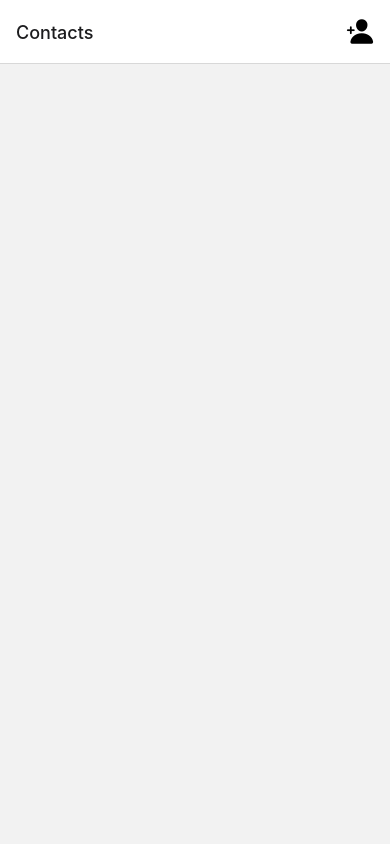
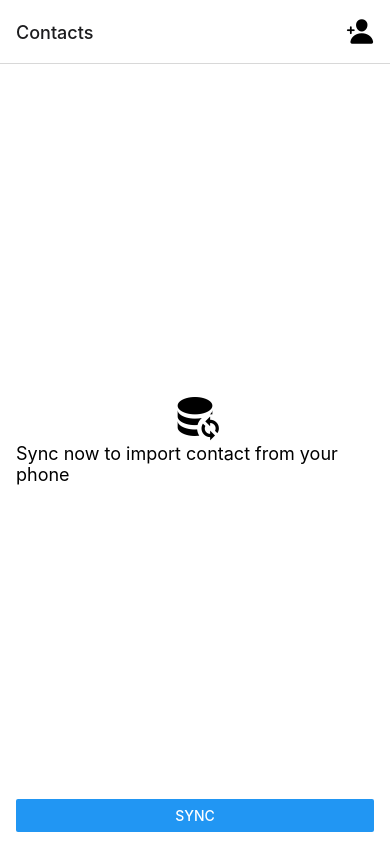
Before and after one commit to rameshvishnoi90904/My-Contacts, a React Native app: screen /Home in a window 390 px wide. Built offline with nearby package versions, Linux system fonts and the light colour scheme.

Commit message:
feat: Added ContactList and Detail Screen

```diff
--- a/package.json
+++ b/package.json
@@ -18,7 +18,9 @@
     "@react-navigation/stack": "^6.0.7",
     "react": "17.0.2",
     "react-native": "0.65.1",
+    "react-native-contacts": "^7.0.2",
     "react-native-gesture-handler": "^1.10.3",
+    "react-native-permissions": "^3.0.5",
     "react-native-safe-area-context": "^3.3.0",
     "react-native-screens": "^3.6.0",
     "react-native-vector-icons": "^8.1.0"
--- a/src/screens/HomeScreen.js
+++ b/src/screens/HomeScreen.js
@@ -1,11 +1,194 @@
-import React from 'react';
-import {Image, View, TouchableOpacity, Text} from 'react-native';
+import React, {useEffect, useState, useContext} from 'react';
+import {
+  SafeAreaView,
+  ScrollView,
+  StatusBar,
+  StyleSheet,
+  Text,
+  useColorScheme,
+  View,
+  Button,
+  PermissionsAndroid,
+  FlatList,
+  Touchable,
+  TouchableOpacity
+} from 'react-native';
 
-const HomeScreen = () => {
+import Contacts from 'react-native-contacts';
+import {checkMultiple, PERMISSIONS, requestMultiple, request} from 'react-native-permissions';
+import AsyncStorage from '@react-native-async-storage/async-storage';
+import Icon from 'react-native-vector-icons/MaterialCommunityIcons'
+import { UserContext } from '../context/context';
+import { getUserInitials } from '../helper';
+const colorList = [
+  '#4a5568',
+  '#c53030',
+  '#c05621',
+  '#b7791f',
+  '#2f855a',
+  '#2c7a7b',
+  '#2b6cb0',
+  '#4c51bf',
+  '#6b46c1',
+  '#b83280',
+]
+
+const HomeScreen = ({navigation}) => {
+    const [userState, updateState] = useContext(UserContext);
+    const sync = () => {
+        try {
+          checkMultiple([PERMISSIONS.ANDROID.WRITE_CONTACTS, PERMISSIONS.ANDROID.READ_CONTACTS]).then((result) => {
+            requestMultiple([PERMISSIONS.ANDROID.WRITE_CONTACTS, PERMISSIONS.ANDROID.READ_CONTACTS]).then((res) => {
+              getContacts();
+            });
+          });
+        } catch (error) {
+            console.log("Error :: ",error)
+        }
+    }
+
+    const getContacts = () => {
+      Contacts.getAll().then(contacts => {
+        const stringifiedValue = JSON.stringify(contacts);
+        AsyncStorage.setItem("@contacts",stringifiedValue)
+        updateState({type: "triggerSync"})
+        updateState({type: "init", data: {contactList: contacts}})
+      })
+    }
+
+    const navigateToContactDetail = (data, selectedColor) => {
+      navigation.navigate("Contact Details",{
+        contactInfo: data,
+        selectedColor: selectedColor
+      })
+    }
+    const navigateToEdit = (data) => {
+      navigation.navigate("Edit Contact",{
+        contactInfo: data,
+      })
+    }
+    const renderContactItem = ({item, index}) => {
+      let contactNumber;
+      if (item.phoneNumbers && item.phoneNumbers[0]) {
+        contactNumber = item.phoneNumbers[0].number;
+      }
+      let userInitials = getUserInitials(item);
+      const selectedColor = colorList[index%10];
+      return (
+        <TouchableOpacity
+        accessibilityRole="link"
+        accessibilityHint={`${item.givenName} ${item.familyName} Contact Item`}
+        style={styles.contactItem}
+        onPress={() => navigateToContactDetail(item, selectedColor)}>
+          <View style={[styles.profilePicture, {backgroundColor: selectedColor}]}>
+            <Text style={styles.userInitials}>{userInitials}</Text>
+          </View>
+          <View style={styles.contactInfo}>
+            <View style={{flex: 1}}>
+              <Text style={styles.contactName}>{`${item.givenName} ${item.familyName}`}</Text>
+              <Text style={styles.contactNumber}>{contactNumber}</Text>
+            </View>
+              <TouchableOpacity onPress={() => navigateToEdit(item)}>
+                <Icon name="account-edit" size={32}/>
+              </TouchableOpacity>
+          </View>
+        </TouchableOpacity>
+      )
+    }
+
+    let syncInfo;
+    if (userState.contactList.length == 0) {
+      syncInfo = (
+        <View style={styles.syncContainer}>
+          <Icon name="database-sync" size={52}/>
+          <Text
+            accessibilityRole="header"
+            accessibilityAutoFocus
+            style={styles.syncText}>Sync now to import contact from your phone</Text>
+        </View>
+      )
+    }
+
+    let syncButton;
+    if (!userState.syncEnabled || userState.contactList.length == 0) {
+        syncButton = (
+            <Button
+                testID="sync-btn"
+                title="Sync"
+                accessible={true}
+                accessibilityLabel="Sync contacts"
+                accessibilityHint="Syncs contacts from device"
+                onPress={sync}/>
+        )
+    }
+
+    let contactList;
+    if (userState.contactList.length > 0) {
+        contactList = (
+            <FlatList
+                  testID="flatlist"
+                  data={userState.contactList}
+                  renderItem={renderContactItem}
+                  keyExtractor={(item) => item.recordID}
+                ></FlatList>
+        )
+    }
+
     return (
-        <View>
+        <View style={styles.container} testID="root">
+            {contactList}
+            {syncInfo}
+            {syncButton}
         </View>
     )
 }
+const styles = StyleSheet.create({
+    container: {
+      flex: 1,
+      paddingHorizontal: 16,
+      paddingVertical: 12,
+      backgroundColor: 'white'
+    },
+    contactItem: {
+      marginBottom: 12,
+      flexDirection: 'row',
+    },
+    profilePicture: {
+      width: 60,
+      height: 60,
+      borderRadius: 30,
+      marginRight: 16,
+      backgroundColor: '#8D8D8D',
+      alignItems: 'center',
+      justifyContent: 'center'
+    },
+    contactInfo: {
+      borderBottomWidth: 1,
+      flex: 1,
+      borderBottomColor: '#C9C9C9',
+      flexDirection: 'row',
+      alignItems: 'center'
+    },
+    contactName: {
+      fontSize: 16,
+      color: '#333333'
+    },
+    contactNumber: {
+      color: '#8D8D8D'
+    },
+    userInitials: {
+      color: 'white',
+      fontSize: 22,
+      fontWeight: 'bold'
+    },
+    syncText: {
+      fontSize: 18
+    },
+    syncContainer: {
+      flex: 1,
+      alignItems: 'center',
+      justifyContent: 'center'
+    }
+  });
 
 export default HomeScreen;
--- a/src/screens/PreviewContact.js
+++ b/src/screens/PreviewContact.js
@@ -1,11 +1,132 @@
 import React from 'react';
-import {Image, View, TouchableOpacity} from 'react-native';
+import {
+    Button,
+  ScrollView,
+  StyleSheet,
+  Text,
+  View,
+} from 'react-native';
+import { getUserInitials } from '../helper';
+import Icon from 'react-native-vector-icons/FontAwesome5'
+import EIcon from 'react-native-vector-icons/Entypo'
 
-const PreviewContact = () => {
+const PreviewContact = ({navigation, route}) => {
+    const contactInfo = route.params.contactInfo;
+    const selectedColor = route.params.selectedColor;
+
+    const pList = contactInfo.phoneNumbers.map((item) => {
+        return (
+            <View style={styles.phoneNumberItem} key={item.number}>
+                <View style={{flex: 1}}>
+                    <Text style={styles.numberText}>{item.number}</Text>
+                    <Text style={styles.numberTypeLabel}>{item.label}</Text>
+                </View>
+                <Icon name="phone-alt" size={22} style={{marginHorizontal: 16}}/>
+            </View>
+        )
+    });
+    const eList = contactInfo.emailAddresses.map((item) => {
+        return (
+            <View style={styles.phoneNumberItem} key={item.email}>
+                <View style={{flex:1}}>
+                    <Text style={styles.emailText}>{item.email}</Text>
+                    <Text style={styles.numberTypeLabel}>{item.label}</Text>
+                </View>
+                <EIcon name="email" size={22} style={{marginHorizontal: 16}}/>
+            </View>
+        )
+    });
+
+    const navigateToEdit = () => {
+        navigation.navigate("Edit Contact",{
+            contactInfo: contactInfo
+        });
+    }
     return (
-        <View>
-        </View>
+        <ScrollView style={styles.container}>
+            <View style={styles.profilePictureContainer}>
+                <View style={[styles.profilePicture, {backgroundColor: selectedColor}]}>
+                    <Text style={styles.userInitials}>{getUserInitials(contactInfo)}</Text>
+                </View>
+            </View>
+            <Text
+                accessibilityRole="header"
+                testID="contact-name"
+                style={styles.contactName}>{contactInfo.givenName} {contactInfo.familyName}</Text>
+            <View style={styles.phoneNumberContainer}>
+                {pList}
+            </View>
+            <View style={styles.phoneNumberContainer}>
+                {eList}
+            </View>
+            <View style={{flex: 1}}></View>
+            <View style={{marginBottom: 16, marginHorizontal: 16}}>
+                <Button
+                title="Edit"
+                accessibilityLabel="Edit contact"
+                accessibilityHint="Opens Contact detail in new page for editing"
+                onPress={navigateToEdit}/>
+            </View>
+        </ScrollView>
     )
 }
 
+const styles = StyleSheet.create({
+    container: {
+      flex: 1,
+      backgroundColor: 'white'
+    },
+    profilePicture: {
+        width: 120,
+        height: 120,
+        borderRadius: 60,
+        alignItems: 'center',
+        justifyContent: 'center',
+        backgroundColor: 'gray'
+    },
+    profilePictureContainer: {
+        alignItems: 'center',
+        marginTop: 32,
+        marginBottom: 16
+    },
+    contactName: {
+        fontSize: 22,
+        textAlign: 'center'
+    },
+    topSection: {
+        paddingBottom: 32
+    },
+    phoneNumberItem: {
+        borderBottomWidth: 1,
+        paddingBottom: 12,
+        paddingTop: 8,
+        borderBottomColor: '#C9C9C9',
+        flexDirection: 'row',
+        alignItems: 'center'
+    },
+    numberText: {
+        fontSize: 20,
+    },
+    emailText: {
+        fontSize: 16,
+    },
+    phoneNumberContainer: {
+        paddingHorizontal: 16,
+        marginVertical: 8
+    },
+    numberTypeLabel: {
+        textTransform: 'capitalize',
+        color: '#6D6D6D',
+        fontSize: 12
+    },
+    userInitials: {
+        color: 'white',
+        fontSize: 32,
+        fontWeight: 'bold'
+      },
+      sectionHeader: {
+          fontSize: 16
+      }
+  });
+
 export default PreviewContact;
```
Also changed, not shown: 1 other file (tests, documents, lock files or other folders).
